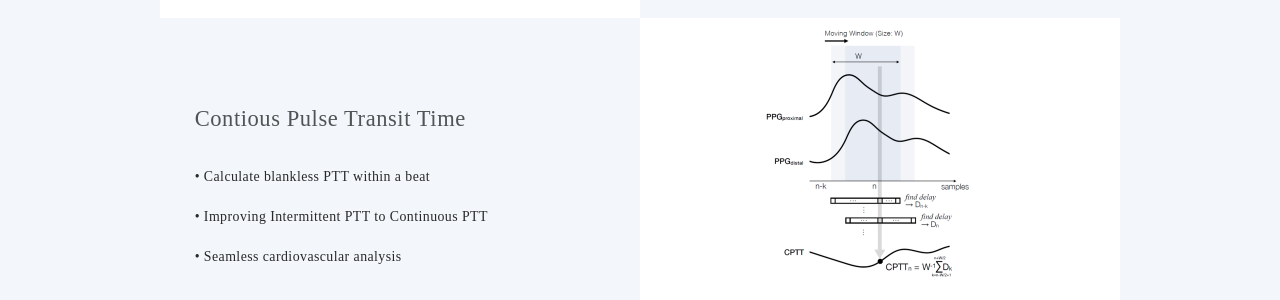
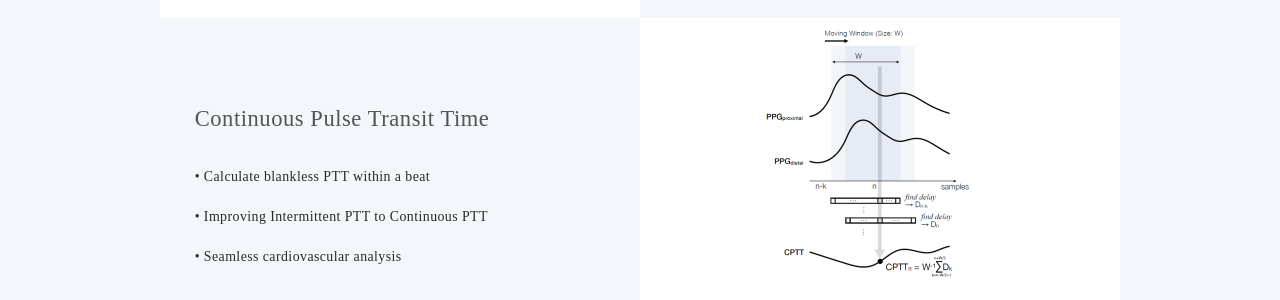
Before and after one commit to ydon1111/ydon1111.github.io, a Jekyll site: the page built from htmls/research/PPG_analysis.html, in a window 1280 px wide and 900 px high, scrolled down 1318 px. Shown: the part 154-454 px from the top of the window. Built offline with Jekyll 4.4.1, drawn with Linux system fonts in a browser that asks for light colours; nearby versions of some CDN libraries; some web fonts are replaced.

Commit message:
continous

```diff
--- a/htmls/research/PPG_analysis.html
+++ b/htmls/research/PPG_analysis.html
@@ -183,7 +183,7 @@ layout: default
 				<div class="content-container">
 					<div class="lefty">
 						<header>
-							<h3>Contious Pulse Transit Time
+							<h3>Continuous Pulse Transit Time
 							</h3>
 						</header>
 						<p><span class="research-block">&#8226; Calculate blankless PTT within a beat<br>
```
